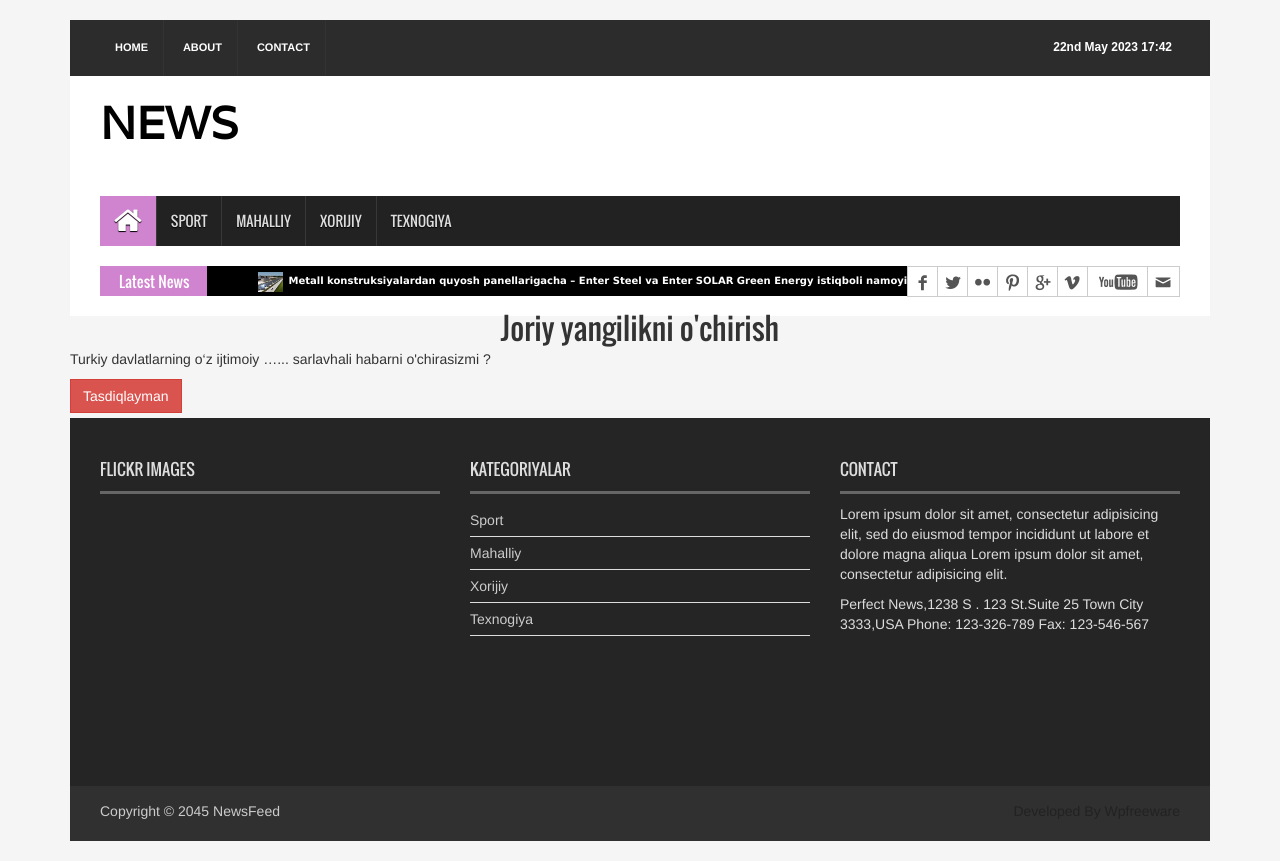
After one commit to Fazliddin1125/News-App, a Django app: a page that uses templates/news/base.html in a window 1280 px wide. The commit adds this page. Run offline with Django 4.2, Linux system fonts and the light colour scheme; data comes from the database, SQL or seed files in the repository; both versions use the stored data as it was after the commit; some libraries are stand-ins or nearby versions.

Commit message:
category

```diff
--- a/news_app/models.py
+++ b/news_app/models.py
@@ -47,6 +47,10 @@ class News(models.Model):
     def get_absolute_url(self):
         return reverse("news_detail_page", args=[self.slug])
 
+    def get_absolute_url_edit(self):
+        return reverse("news_edit_page", args=[self.slug])
+    def get_absolute_url_delete(self):
+        return reverse("news_delete_page", args=[self.slug])
 class Contact(models.Model):
     name = models.CharField(max_length=100)
     email = models.EmailField(max_length=100)
--- a/news_app/urls.py
+++ b/news_app/urls.py
@@ -1,9 +1,11 @@
 from django.urls import path
-from .views import news_list, news_detail, ContactPageView, CategoryNewsView
+from .views import news_list, news_detail, ContactPageView, CategoryNewsView, NewsDeleteView, NewsUpdateView
 
 urlpatterns = [
     path('all/', news_list, name='news_list'),
     path('<slug:news>/', news_detail, name='news_detail_page'),
+    path('<slug>/edit/', NewsUpdateView.as_view(), name='news_edit_page'),
+    path('<slug>/delete/', NewsDeleteView.as_view(), name='news_delete_page'),
     path("contact/", ContactPageView.as_view(), name='contact'),
     path('category/<slug:cat_name>/', CategoryNewsView.as_view(), name='category_data')
 ]
--- a/news_app/views.py
+++ b/news_app/views.py
@@ -1,6 +1,7 @@
 from django.http import HttpResponse
 from django.shortcuts import render, get_object_or_404, get_list_or_404
-from django.views.generic import ListView
+from django.urls import reverse_lazy
+from django.views.generic import ListView, UpdateView, CreateView, DeleteView
 
 
 from .models import News, Category
@@ -82,10 +83,20 @@ class ContactPageView(View):
 
 class CategoryNewsView(View):
     def get(self, request, cat_name):
-        Name = cat_name
-        CategoryNews = News.published.all().filter(category__name=cat_name)
+
+        CategoryNews = get_list_or_404(News, category__name=cat_name)
         context = {
             'category_data': CategoryNews,
-            'name': Name
+            'name': cat_name
         }
         return render(request, 'news/category_page.html', context)
+
+class NewsUpdateView(UpdateView):
+    model = News
+    fields = ('title', 'body', 'image', 'category', 'status')
+    template_name = 'crud/news_edit.html'
+
+class NewsDeleteView(DeleteView):
+    model = News
+    template_name = 'crud/news_delete.html'
+    success_url = reverse_lazy('home_page')
--- /dev/null
+++ b/templates/crud/news_delete.html
@@ -0,0 +1,10 @@
+{% extends 'news/base.html' %}
+{% block title %}Delete{% endblock title %}
+{% block content %}
+<h2 class="text-center" >Joriy yangilikni o'chirish</h2>
+<form method="post" >
+    {% csrf_token %}
+    <p>{{ news.title | truncatewords:4  }}... sarlavhali habarni o'chirasizmi ?</p>
+    <button type="submit" class="btn btn-danger ml-2" >Tasdiqlayman</button>
+</form>
+{% endblock content %}
--- a/templates/news/base.html
+++ b/templates/news/base.html
@@ -46,8 +46,8 @@
       </div>
       <div class="col-lg-12 col-md-12 col-sm-12">
         <div class="header_bottom">
-          <div class="logo_area"><a href="index.html" class="logo"><img src="{% static 'images/logo.jpg' %}" alt=""></a></div>
-          <div class="add_banner"><a href="#"><img src=" {% static 'images/addbanner_728x90_V1.jpg' %}" alt=""></a></div>
+          <div class="logo_area"><a href="index.html" class="logo">NEWS</a></div>
+          <div  class="add_banner"></div>
         </div>
       </div>
     </div>
@@ -59,7 +59,7 @@
       </div>
       <div id="navbar" class="navbar-collapse collapse">
         <ul class="nav navbar-nav main_nav">
-          <li class="active"><a href="index.html"><span class="fa fa-home desktop-home"></span><span class="mobile-show">Home</span></a></li>
+          <li class="active"><a href="{% url 'home_page' %}"><span class="fa fa-home desktop-home"></span><span class="mobile-show">Home</span></a></li>
           {% for category in categories %}
           <li><a href="{{ category.get_absolute_url }}">{{  category.name }}</a></li>
           {% endfor %}
```
Also changed, not shown: templates/crud/news_edit.html (added, +10 -0 lines), templates/news/news_detail.html (+38 -11 lines), db.sqlite3, media/news/images/fototex.jpg (added), static/images/899.jpg (renamed from static/images/addbanner_728x90_V1.jpg), static/images/bboy.jpg (added), static/images/boy.jpg (added), 1 other file.
